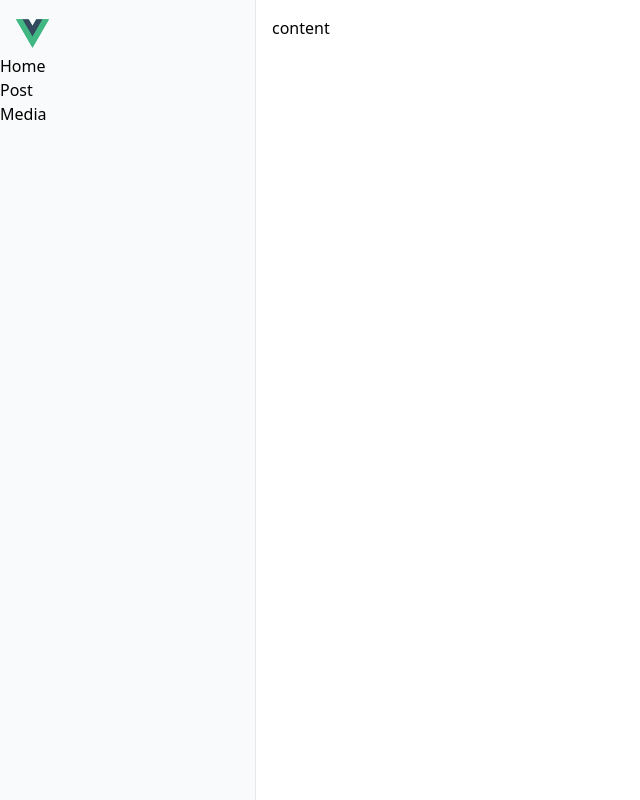
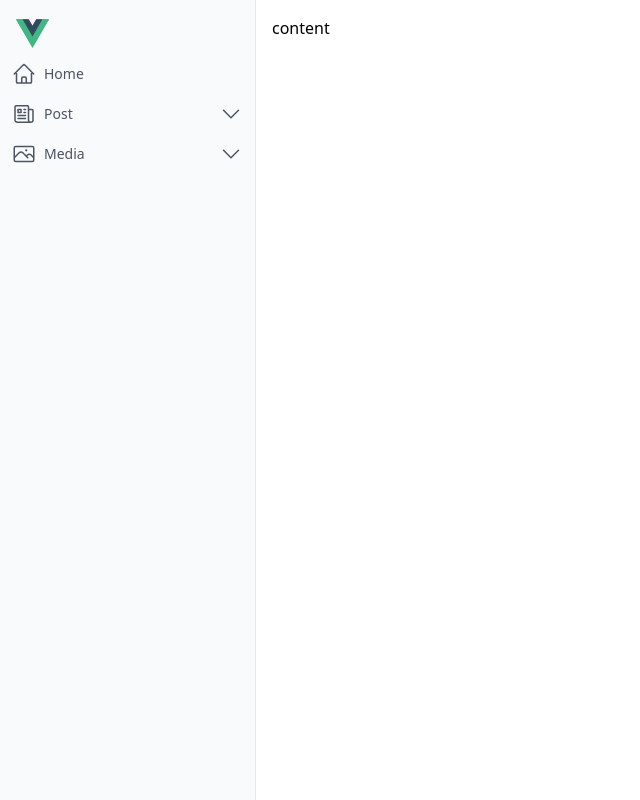
Before and after one commit to GastonSKL/recursive-menu, a Vue app: page / in a window 1280 px wide. Shown: the whole page, without its empty margins (0-640 px from the left). Built offline with nearby package versions, Linux system fonts and the light colour scheme.

Commit message:
adding icons and styles

```diff
--- a/package.json
+++ b/package.json
@@ -10,6 +10,7 @@
   },
   "dependencies": {
     "@headlessui/vue": "^1.7.12",
+    "@heroicons/vue": "^2.0.17",
     "vue": "^3.2.47"
   },
   "devDependencies": {
--- a/src/components/NavItem.vue
+++ b/src/components/NavItem.vue
@@ -1,20 +1,45 @@
 <script setup>
 import { Disclosure, DisclosureButton, DisclosurePanel } from "@headlessui/vue";
-
+import { ChevronDownIcon } from "@heroicons/vue/24/outline";
 const props = defineProps({
   item: Object,
 });
+
+console.log(props.item);
 </script>
 
 <template>
-  <a v-if="!item.children.length" class="flex" :href="item.href">{{ item.label }}</a>
+  <a
+    v-if="!item.children.length"
+    :class="[
+      'flex w-full items-center py-2 px-3 text-sm font-medium text-gray-600',
+    ]"
+    :href="item.href"
+  >
+    <component
+      :class="['w-6 h-6 shrink-0 mr-2']"
+      :is="item.icon"
+      v-if="item.icon"
+    ></component>
+    <span>{{ item.label }}</span>
+  </a>
 
   <Disclosure v-else>
-    <DisclosureButton class="flex">
-      {{item.label}}
+    <DisclosureButton
+      :class="[
+        'flex w-full items-center py-2 px-3 text-sm font-medium text-gray-600' ,
+      ]"
+    >
+      <component
+        :class="['w-6 h-6 shrink-0 mr-2']"
+        :is="item.icon"
+        v-if="item.icon"
+      ></component>
+      <span class="flex-1 text-left">{{ item.label }}</span>
+      <ChevronDownIcon :class="['w-6 h-6 shrink-0']" />
     </DisclosureButton>
     <DisclosurePanel class="ml-4">
-        <NavItem
+      <NavItem
         v-for="child in item.children"
         :item="child"
         :key="child.label"
--- a/src/views/Layout.vue
+++ b/src/views/Layout.vue
@@ -1,8 +1,9 @@
 <script setup>
-import NavItem from '../components/NavItem.vue';
+import NavItem from "../components/NavItem.vue";
+import { HomeIcon, NewspaperIcon, PhotoIcon } from "@heroicons/vue/24/outline";
 
 const navItems = [
-  { href: "#", label: "Home", children: [], icon: null },
+  { href: "#", label: "Home", children: [], icon: HomeIcon },
   {
     href: "#",
     label: "Post",
@@ -11,7 +12,7 @@ const navItems = [
       { href: "#", label: "Add new", children: [], icon: null },
       { href: "#", label: "Categories", children: [], icon: null },
     ],
-    icon: null,
+    icon: NewspaperIcon,
   },
   {
     href: "#",
@@ -27,7 +28,7 @@ const navItems = [
         icon: null,
       },
     ],
-    icon: null,
+    icon: PhotoIcon,
   },
 ];
 </script>
@@ -47,9 +48,7 @@ const navItems = [
       </div>
       <nav>
         <NavItem :item="item" v-for="item in navItems" :key="item.label">
-
         </NavItem>
-
       </nav>
     </div>
     <main class="p-4">content</main>
```
Also changed, not shown: 1 other file (tests, documents, lock files or other folders).
